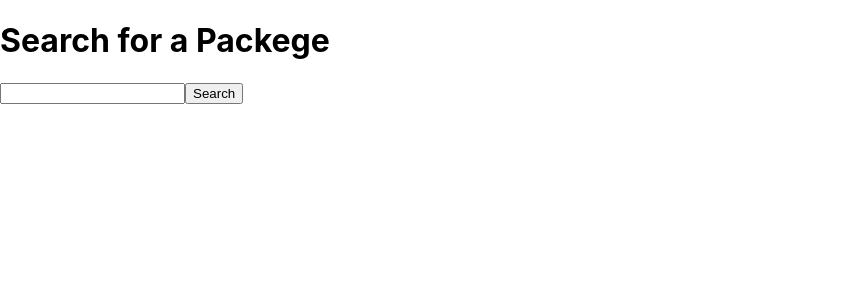
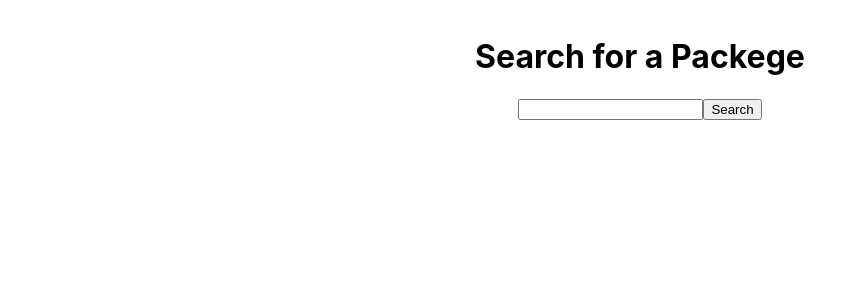
Before and after one commit to amabelleS/redux-ts, a React (Create React App) app: page / in a window 1280 px wide. Shown: the top 300 px of the page, without its empty margins (0-867 px from the left). Built offline with nearby package versions, Linux system fonts and the light colour scheme.

Commit message:
css center things

```diff
--- a/src/components/App.tsx
+++ b/src/components/App.tsx
@@ -5,7 +5,7 @@ import RepositoriesList from "./RepositoriesList";
 const App = () => {
   return (
     <Provider store={store}>
-<div>
+<div className="main">
   <h1>Search for a Packege</h1>
 <RepositoriesList/>
 </div>
--- /dev/null
+++ b/src/components/RepositoriesList.css
@@ -0,0 +1,6 @@
+.main {
+  padding: 1rem 3rem;
+  display: flex;
+  flex-direction: column;
+  align-items: center;
+}
--- a/src/components/RepositoriesList.tsx
+++ b/src/components/RepositoriesList.tsx
@@ -4,6 +4,8 @@ import { useTypedSelector } from "../hooks/useTypedSelector";
 // import { useDispatch } from "react-redux";
 // import { actionCreators } from "../state";
 import { useActions } from "../hooks/useActions";
+
+import './RepositoriesList.css'
 
 const RepositoriesList: React.FC = () => {
     const [term, setTerm] = useState('')
@@ -19,14 +21,15 @@ const RepositoriesList: React.FC = () => {
         // dispatch(actionCreators.searchRepositories(term))
         searchRepositories(term)
     }
-return <div>
+return <div className="list">
     <form onSubmit={onSubmit}>
         <input value={term} onChange={e => setTerm(e.target.value)}/>
         <button>Search</button>
     </form>
+    <div className="list-items">
     {error && <h3>{error}</h3>}
     {loading && <h3>Loading...</h3>}
-    {!error && !loading && data.map(name => <div key={name}>{name}</div>)}
+    {!error && !loading && data.map(name => <div key={name}>{name}</div>)}</div>
 </div>
 }
 
```
